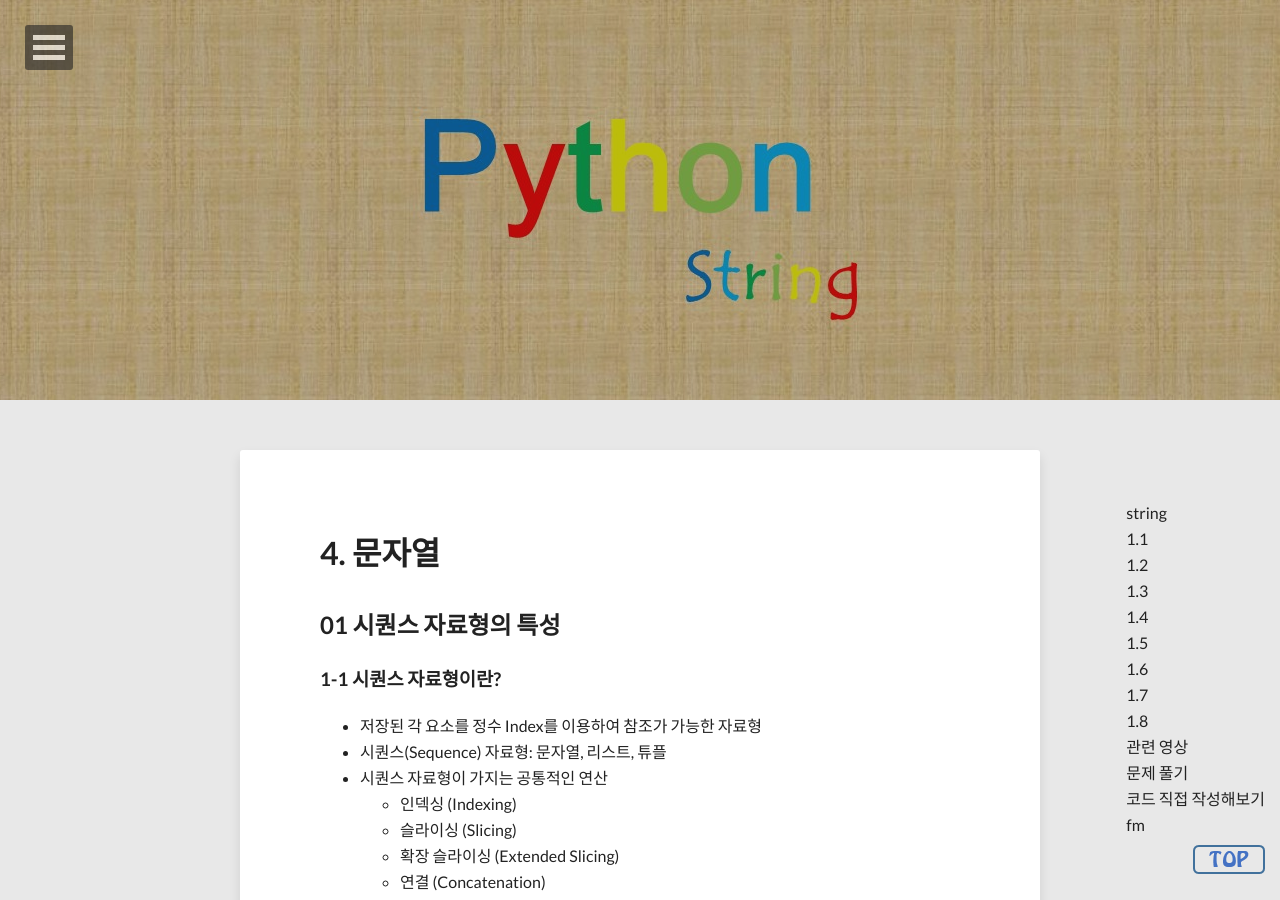
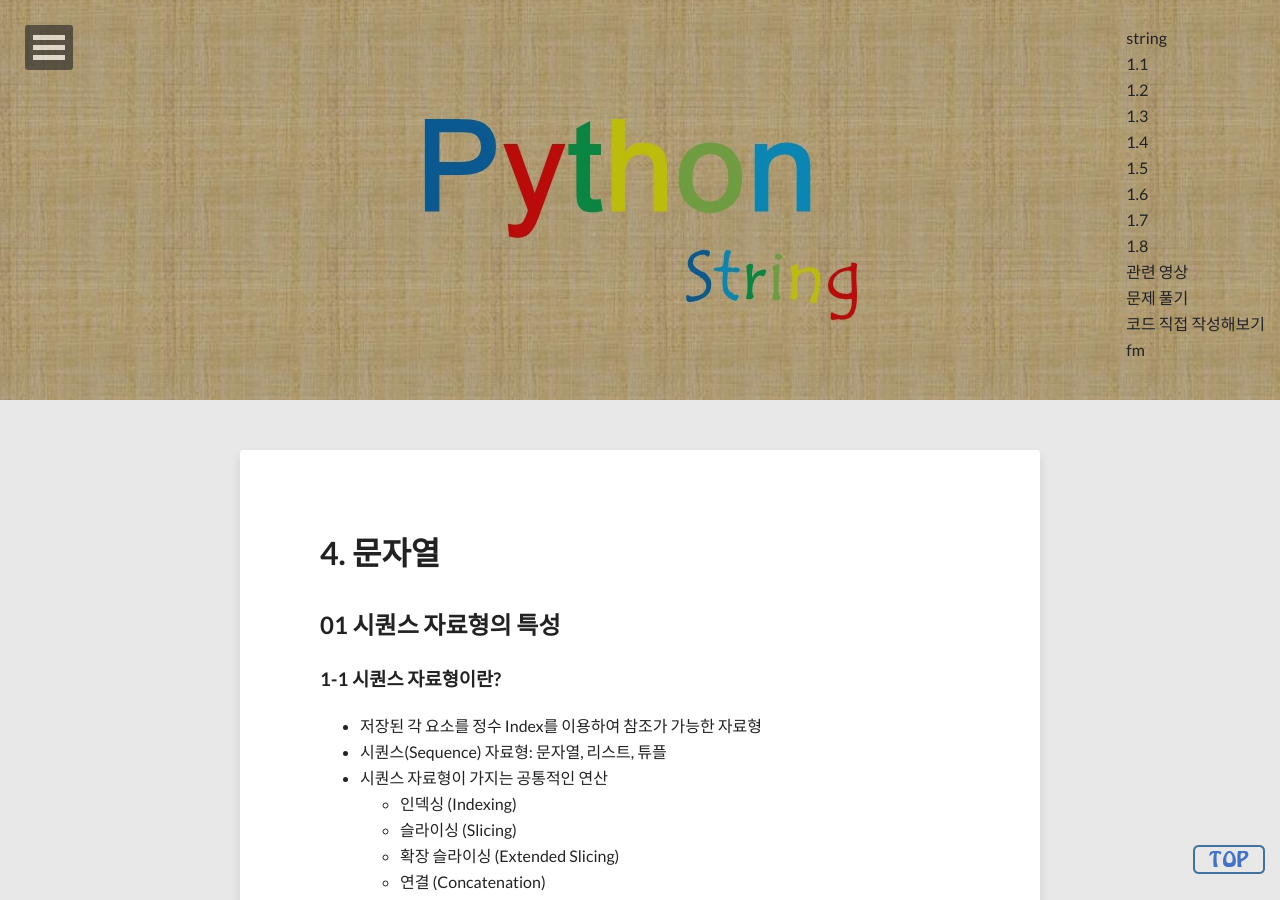
Before and after one commit to geoncheollee/geonblog, a Jekyll site: the page built from lecture_2.md, in a window 1280 px wide and 900 px high. Built offline with Jekyll 4.4.1, drawn with Linux system fonts in a browser that asks for light colours; nearby versions of some CDN libraries; comment, search, counter and statistics services are not loaded.

Commit message:
Update lecture_2.md

```diff
--- a/lecture_2.md
+++ b/lecture_2.md
@@ -13,7 +13,7 @@
 <html>
 	<body>
 
-		<div style="position: fixed; right: 15px;">
+		<div style="position: fixed; top: 25px; right: 15px;">
   			<a href="#string">string</a> <br>
   			<a href="#string_1">1.1</a> <br>
   			<a href="#string_2">1.2</a> <br>
```
